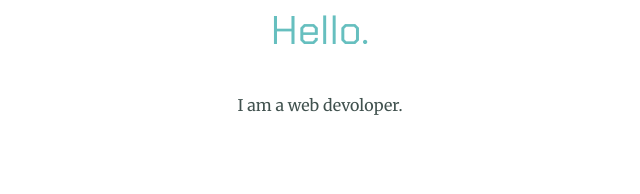
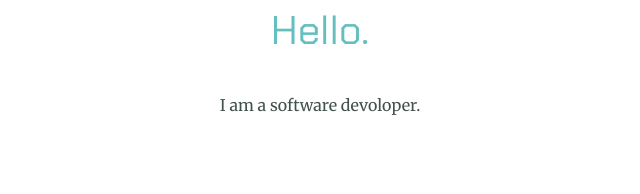
Before and after one commit to fatihatac/cv-css, a plain HTML site: page index.html in a window 1280 px wide. Shown: the part 1126-1320 px from the top of the page, 320-960 px from the left. Drawn offline with Linux system fonts and the light colour scheme.

Commit message:
index update

```diff
--- a/index.html
+++ b/index.html
@@ -31,7 +31,7 @@
           alt="Fatih Ataç"
         />
         <h2>Hello.</h2>
-        <p class="intro">I am a web devoloper.</p>
+        <p class="intro">I am a software devoloper.</p>
         <hr />
       </div>
       <h2>My Skills.</h2>
```
